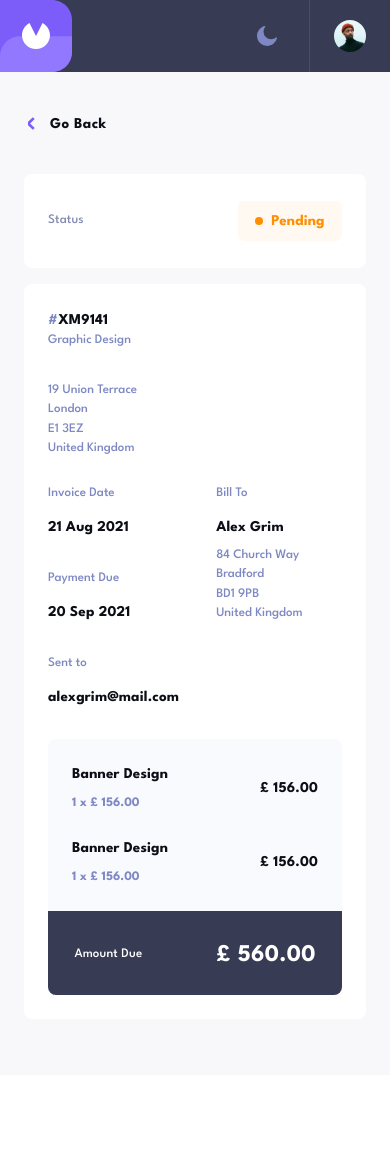
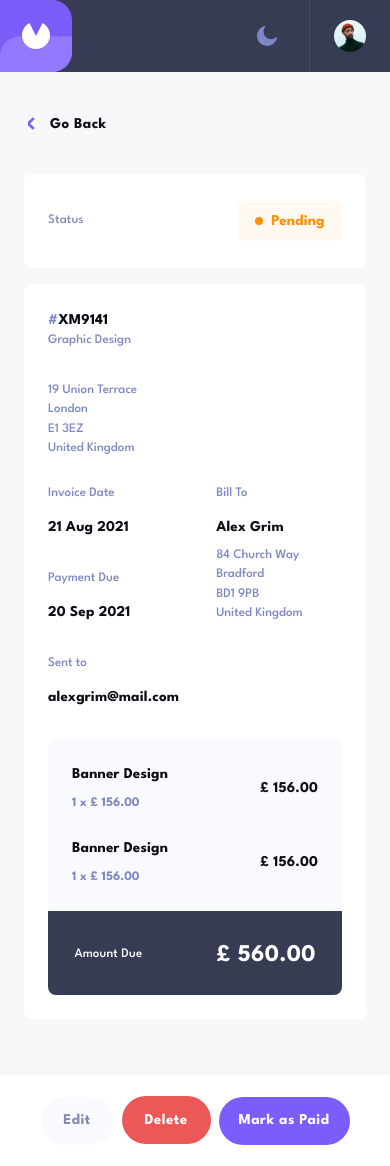
Before and after one commit to bilanoo/invoice, a React (Vite) app: page /edit-invoice/AA1449 in a window 390 px wide. Before the commit the page ends 1075 px from the top, so only its background shows below. Built offline with nearby package versions, Linux system fonts and the light colour scheme.

Commit message:
added modification actions for the invoices for mobile view. Conditionally renreding the elements based on screen width.

```diff
--- a/src/pages/EditInvoice/EditInvoiceStyles.tsx
+++ b/src/pages/EditInvoice/EditInvoiceStyles.tsx
@@ -41,3 +41,14 @@ export const ContentContainer = styled(Box)(() => ({
     },
   },
 }));
+
+export const ModifyInvoiceActionContainer = styled(Box)(({ theme }) => ({
+  "&": {
+    display: "flex",
+    boxSizing: "border-box",
+    gap: "8px",
+    backgroundColor: theme.customPalette.invoiceBackgroundColor,
+    justifyContent: "center",
+    alignItems: "center",
+  },
+}));
--- a/src/pages/EditInvoice/Editinvoice.tsx
+++ b/src/pages/EditInvoice/Editinvoice.tsx
@@ -7,12 +7,19 @@ import { Header } from "../../Header/Header";
 import { Link, useParams } from "react-router-dom";
 import {
   ContentContainer,
+  ModifyInvoiceActionContainer,
   PreviousPageButton,
   PreviousPageContainer,
 } from "./EditInvoiceStyles";
 import BackArrow from "../../assets/back-arrow-icon.svg";
 import { Navbar } from "./features/Navbar/Navbar";
 import { InvoiceContent } from "./features/InvoiceContent/InvoiceContent";
+import {
+  DeleteInvoiceButton,
+  EditInvoiceButton,
+  MarkAsPaidButton,
+} from "./features/Navbar/NavbarStyles";
+import useWindowDimensions from "../../utils";
 
 export const EditInvoice = () => {
   const { id } = useParams();
@@ -21,6 +28,8 @@ export const EditInvoice = () => {
   const [invoice, setInvoice] = useState(
     allInvoicesData.find((invoice) => invoice.id === id)
   );
+
+  const { width } = useWindowDimensions();
 
   const lightOrDarkMode = useAppSelector(
     (state) => state.darkOrLightMode.value
@@ -50,6 +59,23 @@ export const EditInvoice = () => {
 
           <InvoiceContent />
         </ContentContainer>
+
+        {width < 768 && (
+          <ModifyInvoiceActionContainer>
+            <EditInvoiceButton>Edit</EditInvoiceButton>
+            <DeleteInvoiceButton
+              sx={{ marginTop: "21px", marginBottom: "22px" }}
+            >
+              Delete
+            </DeleteInvoiceButton>
+            <MarkAsPaidButton
+              disabled={invoice!.status === "paid"}
+              sx={{ marginRight: "0 !important" }}
+            >
+              Mark as Paid
+            </MarkAsPaidButton>
+          </ModifyInvoiceActionContainer>
+        )}
       </Container>
     </ThemeProvider>
   );
```
